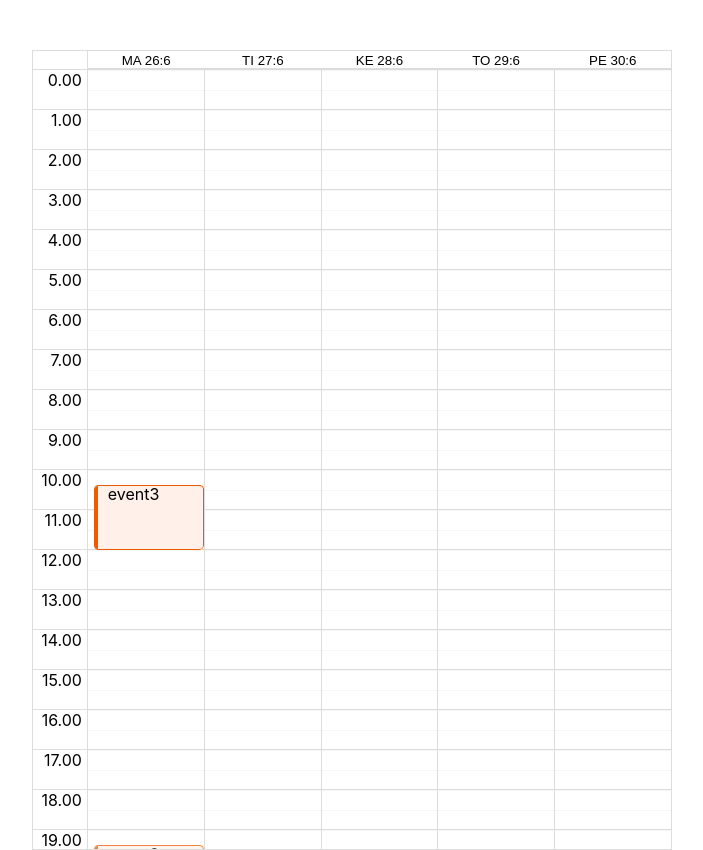
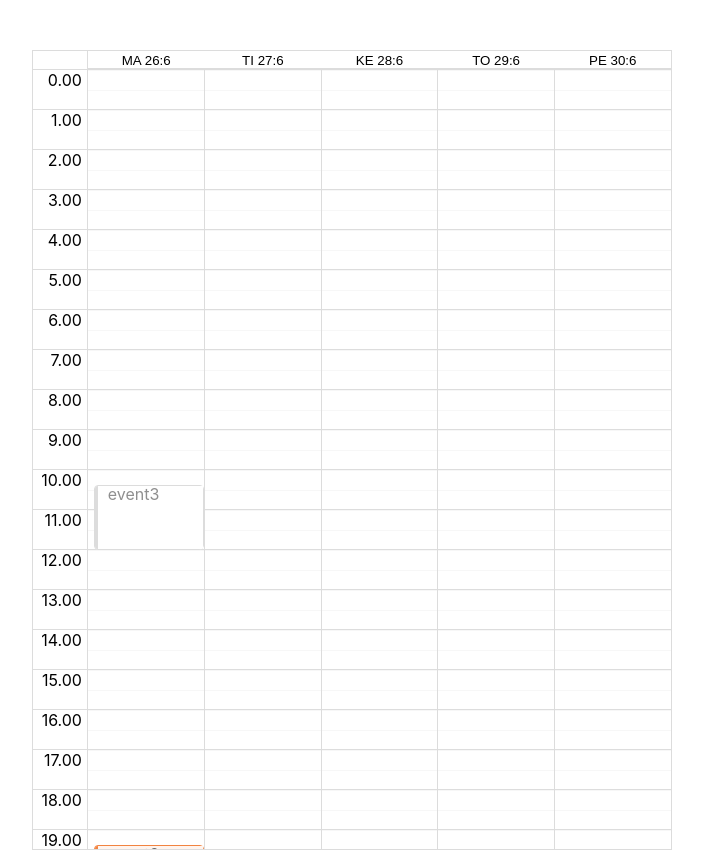
Before and after one commit to srikanthkyatham/react-big-calendar-app, a React (Create React App) app: page / in a window 1280 px wide. Shown: the whole page, without its empty margins (68-771 px from the left). Built offline with nearby package versions, Linux system fonts and the light colour scheme.

Commit message:
chore!: more colors and types

```diff
--- a/src/Calendar.tsx
+++ b/src/Calendar.tsx
@@ -7,6 +7,7 @@ import {
   Views,
 } from "react-big-calendar";
 import EventComponent from "./EventComponent";
+import { EventType } from "./EventType";
 import "./bigcalendar.css";
 import { localizer } from "./localizer1";
 require("globalize/lib/cultures/globalize.culture.fi");
@@ -17,6 +18,7 @@ const events = [
     start: new Date(2023, 5, 26, 20, 0, 0, 0),
     end: new Date(2023, 5, 26, 21, 0, 0, 0),
     allDay: false,
+    type: EventType.AVAILABILITY,
   },
 
   {
@@ -24,6 +26,7 @@ const events = [
     start: new Date(2023, 5, 26, 10, 0, 0, 0),
     end: new Date(2023, 5, 26, 12, 0, 0, 0),
     allDay: false,
+    type: EventType.EXCEPTION,
   },
 ];
 
@@ -33,6 +36,7 @@ const backgroundEvents = [
     start: new Date(2023, 5, 26, 19, 0, 0, 0),
     end: new Date(2023, 5, 26, 21, 0, 0, 0),
     allDay: false,
+    type: EventType.RESERVATION,
   },
 ];
 
@@ -57,6 +61,7 @@ interface MyEventProps {
 
 const MyEvent = (props: MyEventProps) => {
   //const { event, title } = props;
+
   return <EventComponent {...props} />;
 };
 
--- a/src/EventComponent.tsx
+++ b/src/EventComponent.tsx
@@ -1,10 +1,93 @@
-import { Event } from "react-big-calendar";
+import { EventType } from "./EventType";
 
-const EventComponent = (props: Event) => {
+const availabilityColors = {
+  rectangle: {
+    border: "1px solid rgb(52,157,83)",
+    background: "rgb(52,157,83)",
+  },
+  sideBar: {
+    backgroundColor: "rgb(0,127,37)",
+  },
+  content: {
+    backgroundColor: "rgb(210,250,221)",
+  },
+};
+
+const exceptionColors = {
+  rectangle: {
+    border: "1px solid rgb(220, 220, 220)",
+    background: "rgb(255, 255, 255)",
+  },
+  sideBar: {
+    backgroundColor: "rgb(220, 220, 220)",
+  },
+  content: {
+    color: "rgb(143, 143, 143",
+    backgroundColor: "rgb(255, 255, 255)",
+  },
+};
+
+const reservationColors = {
+  rectangle: {
+    border: "1px solid rgb(238, 90, 0)",
+    background: "rgb(255, 241, 233)",
+  },
+  sideBar: {
+    backgroundColor: "rgb(238, 90, 0)",
+  },
+  content: {
+    color: "rgb(50, 50, 50)",
+    backgroundColor: "rgb(255, 241, 233)",
+  },
+};
+
+const otherReservationColors = {
+  rectangle: {
+    border: "1px solid rgb(108, 108, 108)",
+    background: "rgb(250, 250, 250)",
+  },
+  sideBar: {
+    backgroundColor: "rgb(108, 108, 108)",
+  },
+  content: {
+    color: "rgb(50, 50, 50)",
+    background: "rgb(250, 250, 250)",
+  },
+};
+
+const EventComponent = (props: any) => {
+  let colors;
+
+  switch (props.event.type) {
+    case EventType.AVAILABILITY: {
+      colors = availabilityColors;
+      break;
+    }
+    case EventType.EXCEPTION: {
+      colors = exceptionColors;
+      break;
+    }
+
+    case EventType.RESERVATION: {
+      colors = reservationColors;
+      break;
+    }
+
+    case EventType.OTHER_RESERVATION: {
+      colors = otherReservationColors;
+      break;
+    }
+    default: {
+      colors = availabilityColors;
+    }
+  }
+
   return (
-    <div className="rectangle">
-      <div className="rectangle-side-bar" />
-      <div className="rectangle-content">{props.title}</div>
+    <div className="rectangle" style={colors.rectangle}>
+      <div className="rectangle-side-bar" style={colors.sideBar} />
+      <div className="rectangle-content" style={colors.content}>
+        {props.title}
+      </div>
     </div>
   );
 };
--- /dev/null
+++ b/src/EventType.ts
@@ -0,0 +1,6 @@
+export enum EventType {
+  AVAILABILITY,
+  EXCEPTION,
+  RESERVATION,
+  OTHER_RESERVATION,
+}
```
